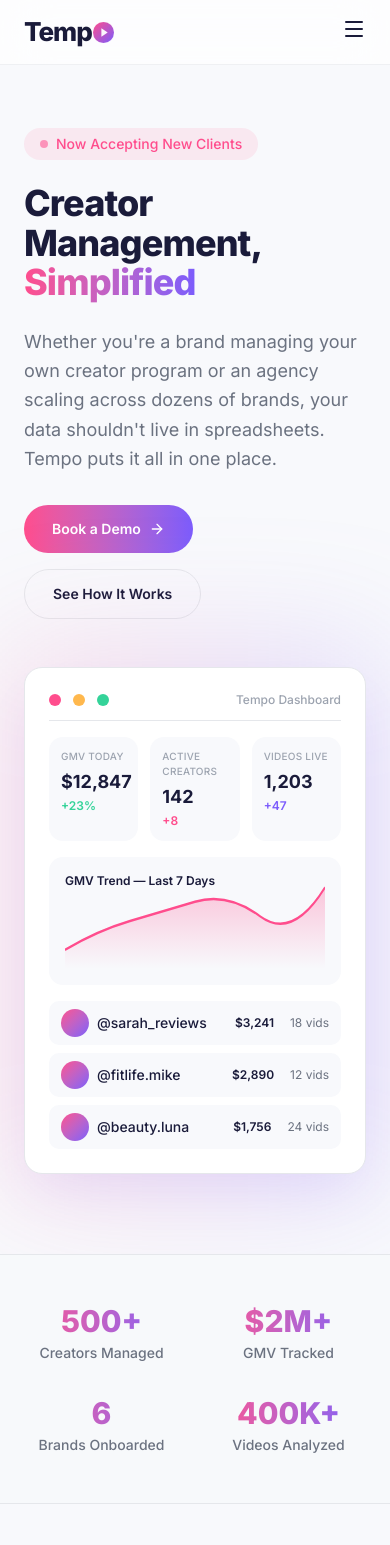
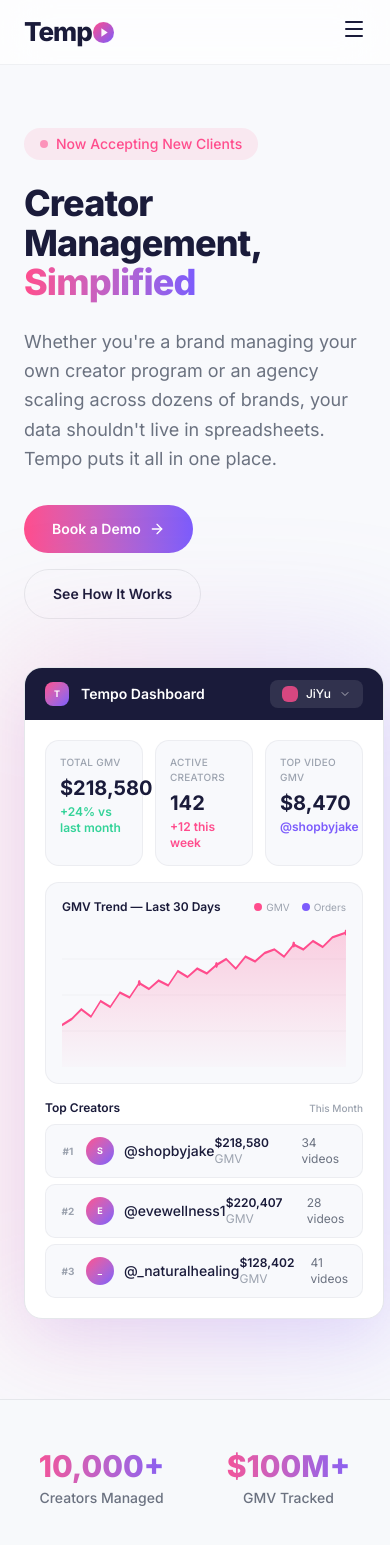
Before and after one commit to tylercreatorscorner/tempo-app, a Next.js app: page / in a window 390 px wide. Shown: the top 1545 px of the page. Built offline with nearby package versions, Linux system fonts and the light colour scheme.

Commit message:
Realistic dashboard mockups, real creator names, updated stats, mobile pricing fix

```diff
--- a/src/app/page.tsx
+++ b/src/app/page.tsx
@@ -20,6 +20,7 @@
   Twitter,
   Github,
   Linkedin,
+  ChevronDown,
 } from 'lucide-react';
 
 const navLinks = [
@@ -91,58 +92,102 @@
         {/* Dashboard mockup */}
         <div className="relative">
           <div className="absolute -inset-4 bg-gradient-to-r from-[#FF4D8D]/20 to-[#7C5CFC]/20 rounded-3xl blur-3xl" />
-          <div className="relative rounded-2xl bg-white border border-[#E5E7EB] shadow-2xl shadow-[#7C5CFC]/10 p-6 space-y-4">
-            <div className="flex items-center gap-3 pb-3 border-b border-[#E5E7EB]">
-              <div className="w-3 h-3 rounded-full bg-[#FF4D8D]" />
-              <div className="w-3 h-3 rounded-full bg-[#FFB84D]" />
-              <div className="w-3 h-3 rounded-full bg-[#34D399]" />
-              <span className="ml-auto text-xs text-[#9CA3AF] font-medium">Tempo Dashboard</span>
+          <div className="relative rounded-2xl bg-white border border-[#E5E7EB] shadow-2xl shadow-[#7C5CFC]/10 overflow-hidden">
+            {/* Top bar */}
+            <div className="flex items-center justify-between px-5 py-3 bg-[#1A1B3A] text-white">
+              <div className="flex items-center gap-3">
+                <div className="w-6 h-6 rounded-md bg-gradient-to-br from-[#FF4D8D] to-[#7C5CFC] flex items-center justify-center">
+                  <span className="text-[9px] font-bold">T</span>
+                </div>
+                <span className="text-sm font-semibold">Tempo Dashboard</span>
+              </div>
+              <div className="flex items-center gap-2 bg-white/10 rounded-md px-3 py-1.5 text-xs font-medium">
+                <div className="w-4 h-4 rounded-sm bg-[#FF4D8D]/80" />
+                <span>JiYu</span>
+                <ChevronDown className="w-3 h-3 opacity-60" />
+              </div>
             </div>
-            <div className="grid grid-cols-3 gap-3">
-              {[
-                { label: 'GMV Today', value: '$12,847', change: '+23%', color: '#34D399' },
-                { label: 'Active Creators', value: '142', change: '+8', color: '#FF4D8D' },
-                { label: 'Videos Live', value: '1,203', change: '+47', color: '#7C5CFC' },
-              ].map((s) => (
-                <div key={s.label} className="rounded-xl bg-[#F8F9FC] p-3">
-                  <p className="text-[10px] text-[#9CA3AF] font-medium uppercase tracking-wide">{s.label}</p>
-                  <p className="text-lg font-bold text-[#1A1B3A] mt-1">{s.value}</p>
-                  <p className="text-xs font-semibold mt-0.5" style={{ color: s.color }}>{s.change}</p>
+
+            <div className="p-5 space-y-4">
+              {/* Stat cards */}
+              <div className="grid grid-cols-3 gap-3">
+                <div className="rounded-xl bg-[#F8F9FC] border border-[#E5E7EB]/60 p-3.5">
+                  <p className="text-[10px] text-[#9CA3AF] font-medium uppercase tracking-wide">Total GMV</p>
+                  <p className="text-xl font-bold text-[#1A1B3A] mt-1">$218,580</p>
+                  <p className="text-xs font-semibold text-[#34D399] mt-0.5">+24% vs last month</p>
                 </div>
-              ))}
-            </div>
-            {/* Fake chart */}
-            <div className="h-32 rounded-xl bg-[#F8F9FC] p-4 relative overflow-hidden">
-              <svg className="w-full h-full" viewBox="0 0 400 100" preserveAspectRatio="none">
-                <defs>
-                  <linearGradient id="chartGrad" x1="0" y1="0" x2="0" y2="1">
-                    <stop offset="0%" stopColor="#FF4D8D" stopOpacity="0.3" />
-                    <stop offset="100%" stopColor="#FF4D8D" stopOpacity="0" />
-                  </linearGradient>
-                </defs>
-                <path d="M0,80 Q50,60 100,50 T200,30 T300,45 T400,15 L400,100 L0,100Z" fill="url(#chartGrad)" />
-                <path d="M0,80 Q50,60 100,50 T200,30 T300,45 T400,15" fill="none" stroke="#FF4D8D" strokeWidth="2.5" />
-              </svg>
-              <p className="absolute top-4 left-4 text-xs font-semibold text-[#1A1B3A]">GMV Trend — Last 7 Days</p>
-            </div>
-            {/* Creator rows */}
-            <div className="space-y-2">
-              {[
-                { name: '@sarah_reviews', gmv: '$3,241', videos: 18 },
-                { name: '@fitlife.mike', gmv: '$2,890', videos: 12 },
-                { name: '@beauty.luna', gmv: '$1,756', videos: 24 },
-              ].map((c) => (
-                <div key={c.name} className="flex items-center justify-between rounded-lg bg-[#F8F9FC] px-3 py-2">
-                  <div className="flex items-center gap-2">
-                    <div className="w-7 h-7 rounded-full bg-gradient-to-br from-[#FF4D8D] to-[#7C5CFC]" />
-                    <span className="text-sm font-medium text-[#1A1B3A]">{c.name}</span>
-                  </div>
-                  <div className="flex items-center gap-4 text-xs text-[#6B7280]">
-                    <span className="font-semibold text-[#1A1B3A]">{c.gmv}</span>
-                    <span>{c.videos} vids</span>
+                <div className="rounded-xl bg-[#F8F9FC] border border-[#E5E7EB]/60 p-3.5">
+                  <p className="text-[10px] text-[#9CA3AF] font-medium uppercase tracking-wide">Active Creators</p>
+                  <p className="text-xl font-bold text-[#1A1B3A] mt-1">142</p>
+                  <p className="text-xs font-semibold text-[#FF4D8D] mt-0.5">+12 this week</p>
+                </div>
+                <div className="rounded-xl bg-[#F8F9FC] border border-[#E5E7EB]/60 p-3.5">
+                  <p className="text-[10px] text-[#9CA3AF] font-medium uppercase tracking-wide">Top Video GMV</p>
+                  <p className="text-xl font-bold text-[#1A1B3A] mt-1">$8,470</p>
+                  <p className="text-xs font-semibold text-[#7C5CFC] mt-0.5">@shopbyjake</p>
+                </div>
+              </div>
+
+              {/* Realistic area chart */}
+              <div className="rounded-xl bg-[#F8F9FC] border border-[#E5E7EB]/60 p-4 relative overflow-hidden">
+                <div className="flex items-center justify-between mb-2">
+                  <p className="text-xs font-semibold text-[#1A1B3A]">GMV Trend — Last 30 Days</p>
+                  <div className="flex items-center gap-3">
+                    <div className="flex items-center gap-1"><div className="w-2 h-2 rounded-full bg-[#FF4D8D]" /><span className="text-[10px] text-[#9CA3AF]">GMV</span></div>
+                    <div className="flex items-center gap-1"><div className="w-2 h-2 rounded-full bg-[#7C5CFC]" /><span className="text-[10px] text-[#9CA3AF]">Orders</span></div>
                   </div>
                 </div>
-              ))}
+                <svg className="w-full h-36" viewBox="0 0 500 120" preserveAspectRatio="none">
+                  <defs>
+                    <linearGradient id="heroChartGrad" x1="0" y1="0" x2="0" y2="1">
+                      <stop offset="0%" stopColor="#FF4D8D" stopOpacity="0.25" />
+                      <stop offset="100%" stopColor="#FF4D8D" stopOpacity="0.02" />
+                    </linearGradient>
+                  </defs>
+                  {/* Grid lines */}
+                  <line x1="0" y1="30" x2="500" y2="30" stroke="#E5E7EB" strokeWidth="0.5" />
+                  <line x1="0" y1="60" x2="500" y2="60" stroke="#E5E7EB" strokeWidth="0.5" />
+                  <line x1="0" y1="90" x2="500" y2="90" stroke="#E5E7EB" strokeWidth="0.5" />
+                  {/* Area fill */}
+                  <path d="M0,85 L17,80 L34,72 L51,78 L68,65 L85,70 L102,58 L119,62 L136,50 L153,55 L170,48 L187,52 L204,40 L221,45 L238,38 L255,42 L272,35 L289,30 L306,38 L323,28 L340,32 L357,25 L374,22 L391,28 L408,18 L425,22 L442,15 L459,20 L476,12 L500,8 L500,120 L0,120Z" fill="url(#heroChartGrad)" />
+                  {/* Line */}
+                  <path d="M0,85 L17,80 L34,72 L51,78 L68,65 L85,70 L102,58 L119,62 L136,50 L153,55 L170,48 L187,52 L204,40 L221,45 L238,38 L255,42 L272,35 L289,30 L306,38 L323,28 L340,32 L357,25 L374,22 L391,28 L408,18 L425,22 L442,15 L459,20 L476,12 L500,8" fill="none" stroke="#FF4D8D" strokeWidth="2" />
+                  {/* Data dots */}
+                  <circle cx="136" cy="50" r="2.5" fill="#FF4D8D" />
+                  <circle cx="272" cy="35" r="2.5" fill="#FF4D8D" />
+                  <circle cx="408" cy="18" r="2.5" fill="#FF4D8D" />
+                  <circle cx="500" cy="8" r="2.5" fill="#FF4D8D" />
+                </svg>
+              </div>
+
+              {/* Creator leaderboard */}
+              <div>
+                <div className="flex items-center justify-between mb-2">
+                  <p className="text-xs font-semibold text-[#1A1B3A]">Top Creators</p>
+                  <p className="text-[10px] text-[#9CA3AF] font-medium">This Month</p>
+                </div>
+                <div className="space-y-1.5">
+                  {[
+                    { rank: 1, name: '@shopbyjake', gmv: '$218,580', videos: 34 },
+                    { rank: 2, name: '@evewellness1', gmv: '$220,407', videos: 28 },
+                    { rank: 3, name: '@_naturalhealing', gmv: '$128,402', videos: 41 },
+                  ].map((c) => (
+                    <div key={c.name} className="flex items-center justify-between rounded-lg bg-[#F8F9FC] border border-[#E5E7EB]/60 px-3.5 py-2.5">
+                      <div className="flex items-center gap-2.5">
+                        <span className="text-[10px] font-bold text-[#9CA3AF] w-4 text-center">#{c.rank}</span>
+                        <div className="w-7 h-7 rounded-full bg-gradient-to-br from-[#FF4D8D] to-[#7C5CFC] flex items-center justify-center">
+                          <span className="text-[9px] font-bold text-white">{c.name.charAt(1).toUpperCase()}</span>
+                        </div>
+                        <span className="text-sm font-medium text-[#1A1B3A]">{c.name}</span>
+                      </div>
+                      <div className="flex items-center gap-4 text-xs">
+                        <span className="font-semibold text-[#1A1B3A]">{c.gmv} <span className="text-[#9CA3AF] font-normal">GMV</span></span>
+                        <span className="text-[#6B7280]">{c.videos} videos</span>
+                      </div>
+                    </div>
+                  ))}
+                </div>
+              </div>
             </div>
           </div>
         </div>
@@ -154,10 +199,10 @@
 /* ─── Stats Bar ─── */
 function StatsBar() {
   const stats = [
-    { value: '500+', label: 'Creators Managed' },
-    { value: '$2M+', label: 'GMV Tracked' },
-    { value: '6', label: 'Brands Onboarded' },
-    { value: '400K+', label: 'Videos Analyzed' },
+    { value: '10,000+', label: 'Creators Managed' },
+    { value: '$100M+', label: 'GMV Tracked' },
+    { value: '1M+', label: 'Videos Analyzed' },
+    { value: '50+', label: 'Brands Onboarded' },
   ];
   return (
     <section className="border-y border-[#E5E7EB] bg-[#F8F9FC]/50">
@@ -286,39 +331,48 @@
             <div className="absolute -inset-6 bg-gradient-to-r from-[#FF4D8D]/10 via-[#7C5CFC]/10 to-[#FF4D8D]/10 rounded-[2rem] blur-3xl" />
             <div className="relative rounded-2xl p-[2px] bg-gradient-to-r from-[#FF4D8D] to-[#7C5CFC]">
               <div className="rounded-[14px] bg-white p-6 md:p-8 space-y-6">
-                {/* Top row */}
+                {/* Top row stat cards */}
                 <div className="grid grid-cols-2 md:grid-cols-4 gap-4">
                   {[
-                    { label: 'Total GMV', value: '$127,493', sub: '↑ 18% vs last week' },
-                    { label: 'Orders', value: '3,847', sub: '↑ 12% vs last week' },
-                    { label: 'Avg. Commission', value: '14.2%', sub: 'Across all creators' },
-                    { label: 'Top Creator', value: '@sarah_reviews', sub: '$12,490 GMV' },
+                    { label: 'Total GMV', value: '$847,293' },
+                    { label: 'Orders', value: '12,847' },
+                    { label: 'Avg Commission', value: '13.8%' },
+                    { label: 'Active Creators', value: '487' },
                   ].map((c) => (
-                    <div key={c.label} className="rounded-xl bg-[#F8F9FC] p-4">
+                    <div key={c.label} className="rounded-xl bg-[#F8F9FC] border border-[#E5E7EB]/60 p-4">
                       <p className="text-[11px] text-[#9CA3AF] font-medium uppercase tracking-wide">{c.label}</p>
-                      <p className="text-xl font-bold text-[#1A1B3A] mt-1">{c.value}</p>
-                      <p className="text-xs text-[#34D399] font-medium mt-0.5">{c.sub}</p>
+                      <p className="text-2xl font-bold text-[#1A1B3A] mt-1">{c.value}</p>
                     </div>
                   ))}
                 </div>
                 {/* Chart area */}
                 <div className="grid md:grid-cols-3 gap-4">
-                  <div className="md:col-span-2 rounded-xl bg-[#F8F9FC] p-5 h-48 relative overflow-hidden">
-                    <p className="text-sm font-semibold text-[#1A1B3A] mb-2">Revenue by Brand</p>
-                    <div className="flex items-end gap-3 h-28 px-2">
-                      {[65, 45, 80, 55, 90, 70, 85].map((h, i) => (
-                        <div key={i} className="flex-1 rounded-t-md bg-gradient-to-t from-[#FF4D8D] to-[#7C5CFC]" style={{ height: `${h}%`, opacity: 0.6 + i * 0.05 }} />
+                  {/* Bar chart with brand labels */}
+                  <div className="md:col-span-2 rounded-xl bg-[#F8F9FC] border border-[#E5E7EB]/60 p-5 relative overflow-hidden">
+                    <p className="text-sm font-semibold text-[#1A1B3A] mb-4">Revenue by Brand</p>
+                    <div className="flex items-end gap-6 h-32 px-4">
+                      {[
+                        { name: 'JiYu', height: 90, color: '#FF4D8D' },
+                        { name: 'Cata-Kor', height: 68, color: '#7C5CFC' },
+                        { name: 'Physicians Choice', height: 58, color: '#FFB84D' },
+                        { name: 'TopLux', height: 35, color: '#34D399' },
+                      ].map((b) => (
+                        <div key={b.name} className="flex-1 flex flex-col items-center gap-1">
+                          <div className="w-full rounded-t-md" style={{ height: `${b.height}%`, backgroundColor: b.color, opacity: 0.85 }} />
+                          <span className="text-[9px] font-medium text-[#6B7280] text-center leading-tight mt-1">{b.name}</span>
+                        </div>
                       ))}
                     </div>
                   </div>
-                  <div className="rounded-xl bg-[#F8F9FC] p-5">
+                  {/* Brand Split */}
+                  <div className="rounded-xl bg-[#F8F9FC] border border-[#E5E7EB]/60 p-5">
                     <p className="text-sm font-semibold text-[#1A1B3A] mb-3">Brand Split</p>
                     <div className="space-y-3">
                       {[
-                        { name: 'JiYu', pct: 42, color: '#FF4D8D' },
-                        { name: 'Catakor', pct: 28, color: '#7C5CFC' },
-                        { name: 'TopLux', pct: 18, color: '#FFB84D' },
-                        { name: 'Other', pct: 12, color: '#34D399' },
+                        { name: 'JiYu', pct: 35, color: '#FF4D8D' },
+                        { name: 'Cata-Kor', pct: 28, color: '#7C5CFC' },
+                        { name: 'Physicians Choice', pct: 24, color: '#FFB84D' },
+                        { name: 'TopLux', pct: 13, color: '#34D399' },
                       ].map((b) => (
                         <div key={b.name}>
                           <div className="flex justify-between text-xs mb-1">
@@ -331,6 +385,28 @@
                         </div>
                       ))}
                     </div>
+                  </div>
+                </div>
+                {/* Top Performing Videos */}
+                <div className="rounded-xl bg-[#F8F9FC] border border-[#E5E7EB]/60 p-5">
+                  <p className="text-sm font-semibold text-[#1A1B3A] mb-3">Top Performing Videos</p>
+                  <div className="space-y-2">
+                    {[
+                      { title: 'Morning routine with JiYu glow serum...', creator: '@shopbyjake', views: '2.4M', gmv: '$12,480' },
+                      { title: 'Unboxing the new Cata-Kor starter kit...', creator: '@evewellness1', views: '1.8M', gmv: '$9,230' },
+                      { title: 'Why I switched to Physicians Choice...', creator: '@_naturalhealing', views: '1.2M', gmv: '$7,105' },
+                    ].map((v) => (
+                      <div key={v.title} className="flex items-center justify-between rounded-lg bg-white border border-[#E5E7EB]/60 px-4 py-2.5">
+                        <div className="flex-1 min-w-0 mr-4">
+                          <p className="text-sm font-medium text-[#1A1B3A] truncate">{v.title}</p>
+                          <p className="text-[11px] text-[#9CA3AF]">{v.creator}</p>
+                        </div>
+                        <div className="flex items-center gap-4 text-xs shrink-0">
+                          <span className="text-[#6B7280]">{v.views} views</span>
+                          <span className="font-semibold text-[#1A1B3A]">{v.gmv}</span>
+                        </div>
+                      </div>
+                    ))}
                   </div>
                 </div>
               </div>
@@ -423,20 +499,20 @@
           <h2 className="text-3xl md:text-5xl font-extrabold text-[#1A1B3A] tracking-tight">Simple, transparent pricing</h2>
           <p className="text-[#6B7280] mt-4 text-lg">No free tier. No fluff. Just the tools you need to win.</p>
         </ScrollReveal>
-        <div className="grid md:grid-cols-2 lg:grid-cols-4 gap-6 max-w-6xl mx-auto">
+        <div className="grid grid-cols-1 md:grid-cols-2 lg:grid-cols-4 gap-6 max-w-6xl mx-auto">
           {tiers.map((t, i) => (
             <ScrollReveal key={t.name} delay={i * 100}>
               <div
                 className={`relative rounded-2xl p-[1px] h-full ${
-                  t.popular ? 'bg-gradient-to-b from-[#FF4D8D] to-[#7C5CFC]' : 'bg-[#E5E7EB]'
+                  t.popular ? 'bg-gradient-to-b from-[#FF4D8D] to-[#7C5CFC] mt-0 md:mt-0' : 'bg-[#E5E7EB]'
                 }`}
               >
                 {t.popular && (
-                  <div className="absolute -top-3.5 left-1/2 -translate-x-1/2 px-4 py-1 rounded-full bg-gradient-to-r from-[#FF4D8D] to-[#7C5CFC] text-xs font-semibold text-white">
+                  <div className="absolute -top-3.5 left-1/2 -translate-x-1/2 z-10 px-4 py-1 rounded-full bg-gradient-to-r from-[#FF4D8D] to-[#7C5CFC] text-xs font-semibold text-white whitespace-nowrap">
                     Most Popular
                   </div>
                 )}
-                <div className="rounded-[15px] bg-white p-6 md:p-8 h-full flex flex-col">
+                <div className={`rounded-[15px] bg-white p-6 md:p-8 h-full flex flex-col ${t.popular ? 'pt-8 md:pt-10' : ''}`}>
                   <h3 className="text-lg font-bold text-[#1A1B3A]">{t.name}</h3>
                   <p className="text-sm text-[#6B7280] mt-1">{t.desc}</p>
                   <div className="mt-5 mb-6">
```
